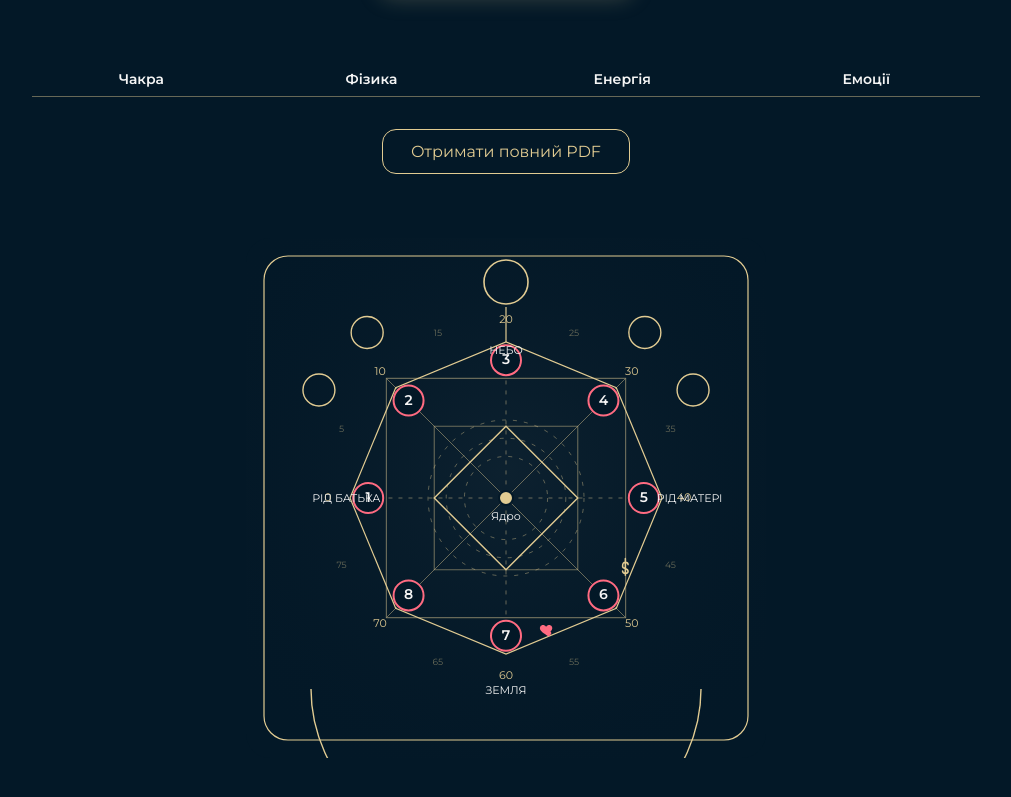
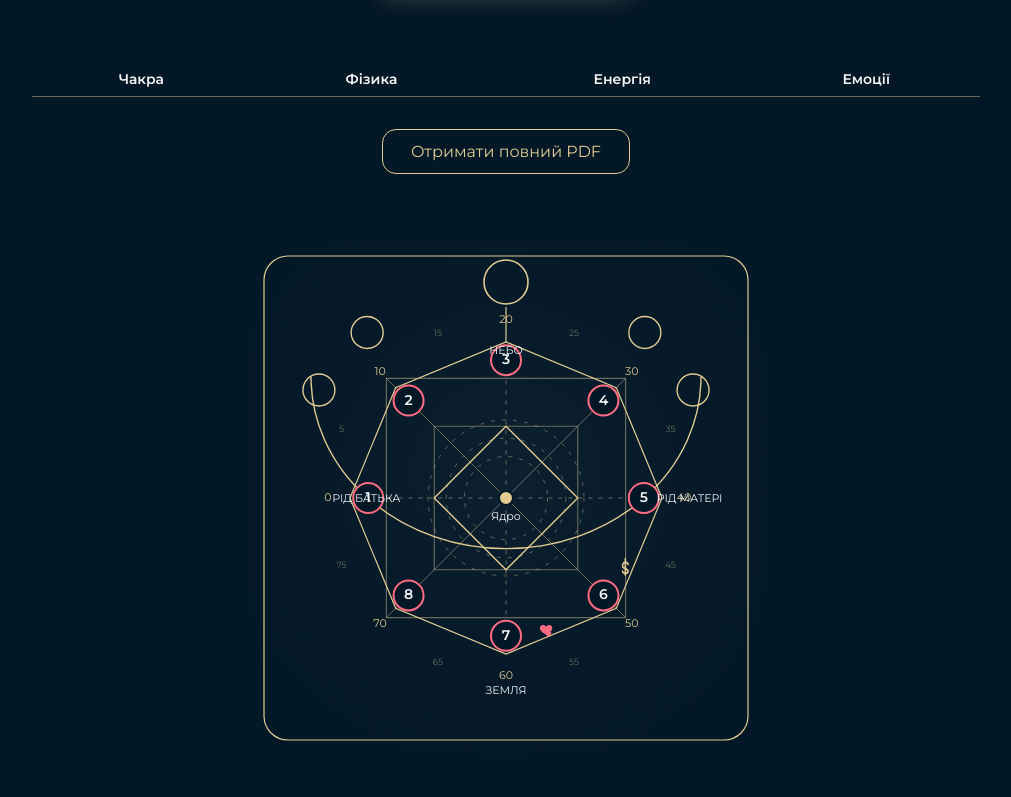
Before and after one commit to NadinMatrix/matrix-ryvok, a Next.js app: page / in a window 1280 px wide. Shown: the part 379-1176 px from the top of the page, without its empty margins (134-1145 px from the left). Built offline with nearby package versions, Linux system fonts and the light colour scheme.

Commit message:
Update ArcanaMatrixWeb.js

```diff
--- a/components/ArcanaMatrixWeb.js
+++ b/components/ArcanaMatrixWeb.js
@@ -186,8 +186,8 @@ export default function ArcanaMatrixWeb({ size = 520 }) {
         {/* ДУГА НЕБО (за годинниковою) */}
         <path
           d={`
-            M ${cx + arcW} ${cy + rOuter + 35}
-            A ${arcW} ${rOuter * 1.1} 0 0 1 ${cx - arcW} ${cy + rOuter + 35}
+            M ${cx + arcW} ${cy - rOuter + 35}
+            A ${arcW} ${rOuter * 1.1} 0 0 1 ${cx - arcW} ${cy - rOuter + 35}
           `}
           stroke={COLORS.lineStrong}
           strokeWidth={1.4}
@@ -383,7 +383,7 @@ export default function ArcanaMatrixWeb({ size = 520 }) {
           ЗЕМЛЯ
         </text>
         <text
-          x={cx - rRodSquare - 40}
+          x={cx - rRodSquare - 20}
           y={cy + 4}
           fill={COLORS.text}
           fontSize={11}
```
